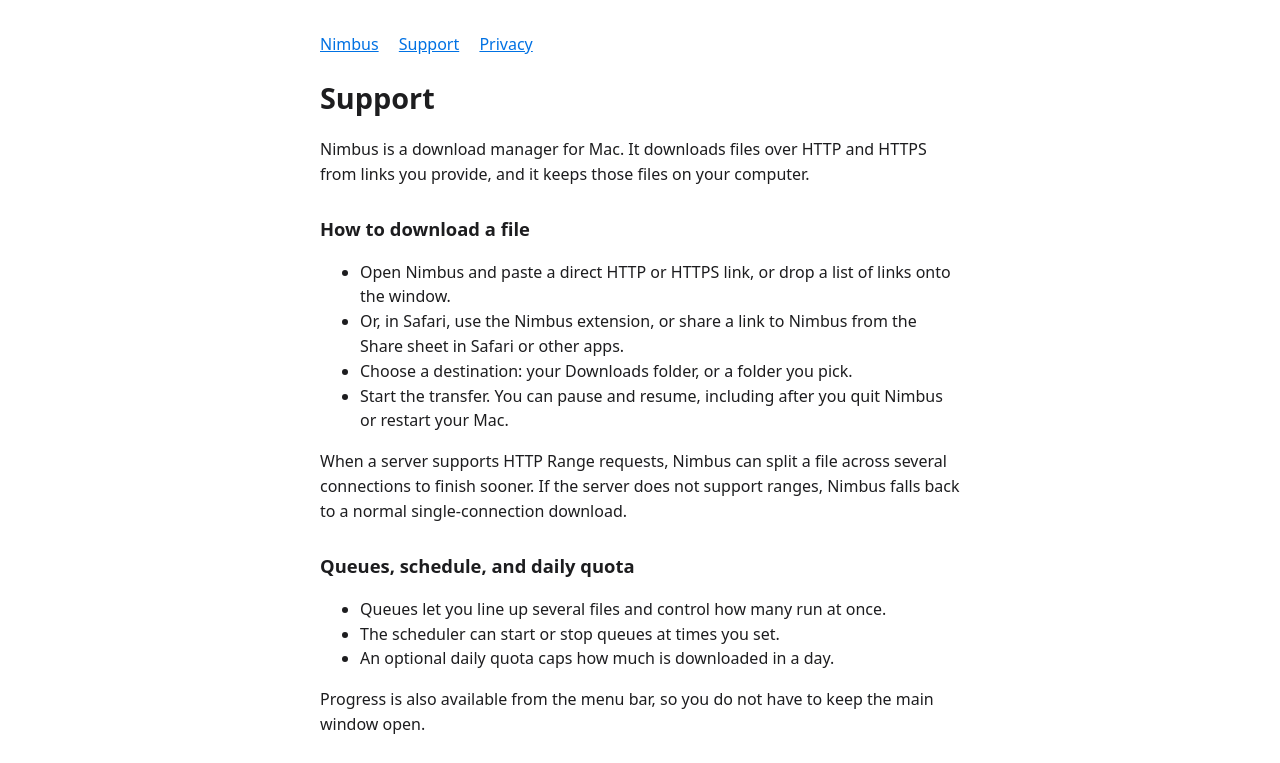
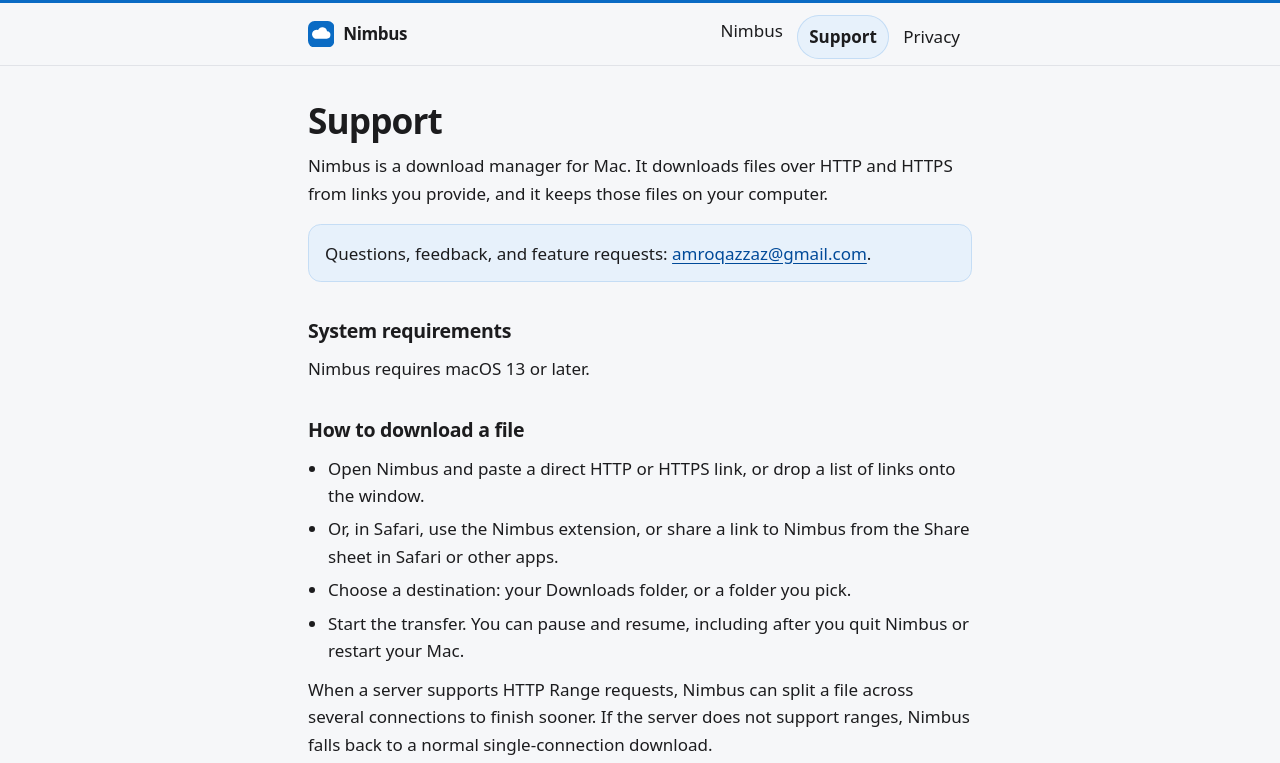
Before and after one commit to Amrkz/nimbus-site, a plain HTML site: page support.html in a window 1280 px wide. Shown: the top 763 px of the page. Drawn offline with Linux system fonts and the light colour scheme.

Commit message:
Make the Nimbus pages readable in dark mode and complete for review.
The support page now shows how to ask for help without scrolling, and the privacy policy explains how information stored on the Mac can be removed.

Co-authored-by: Amrkz <Amrkz@users.noreply.github.com>

```diff
--- /dev/null
+++ b/styles.css
@@ -0,0 +1,293 @@
+/* Shared look for the Nimbus pages.
+   Light and dark colors are both set on purpose, so text does not
+   depend on the browser guessing a background. */
+
+:root {
+  color-scheme: light dark;
+  --bg: #f6f7f9;
+  --text: #1c1c1e;
+  --muted: #4c4c52;
+  --border: #e1e3e8;
+  --link: #004a99;
+  --link-hover: #00356e;
+  --accent: #0a6bc4;
+  --chip: #e7f1fb;
+  --chip-border: #c5ddf5;
+  --hover: #eceef2;
+  --focus: #004a99;
+  --header: rgba(246, 247, 249, 0.92);
+}
+
+@media (prefers-color-scheme: dark) {
+  :root {
+    --bg: #101114;
+    --text: #f5f5f7;
+    --muted: #c8c8cd;
+    --border: #34343a;
+    --link: #9ccfff;
+    --link-hover: #d4ebff;
+    --accent: #6cb6ff;
+    --chip: #1a3146;
+    --chip-border: #2d5274;
+    --hover: #22242b;
+    --focus: #9ccfff;
+    --header: rgba(16, 17, 20, 0.92);
+  }
+}
+
+@media (forced-colors: active) {
+  :root {
+    --bg: Canvas;
+    --text: CanvasText;
+    --muted: CanvasText;
+    --border: CanvasText;
+    --link: LinkText;
+    --link-hover: LinkText;
+    --accent: LinkText;
+    --chip: Canvas;
+    --chip-border: CanvasText;
+    --hover: Canvas;
+    --focus: Highlight;
+    --header: Canvas;
+  }
+}
+
+*,
+*::before,
+*::after {
+  box-sizing: border-box;
+}
+
+html {
+  background: var(--bg);
+  color: var(--text);
+}
+
+body {
+  margin: 0;
+  background: var(--bg);
+  color: var(--text);
+  font-family: system-ui, -apple-system, BlinkMacSystemFont, "Segoe UI", Roboto, Helvetica, Arial, sans-serif;
+  font-size: 1.0625rem;
+  line-height: 1.6;
+  text-rendering: optimizeLegibility;
+}
+
+.skip {
+  position: absolute;
+  left: 1rem;
+  top: 0;
+  transform: translateY(-120%);
+  background: var(--bg);
+  color: var(--text);
+  border: 2px solid var(--focus);
+  border-radius: 0.5rem;
+  padding: 0.6rem 0.9rem;
+  z-index: 5;
+}
+
+.skip:focus {
+  transform: none;
+}
+
+.site-header {
+  position: sticky;
+  top: 0;
+  z-index: 2;
+  background: var(--header);
+  border-top: 3px solid var(--accent);
+  border-bottom: 1px solid var(--border);
+  backdrop-filter: blur(12px);
+}
+
+.inner,
+main {
+  width: min(44rem, 100%);
+  margin-inline: auto;
+  padding-left: max(1.25rem, env(safe-area-inset-left));
+  padding-right: max(1.25rem, env(safe-area-inset-right));
+}
+
+.site-header .inner {
+  display: flex;
+  flex-wrap: wrap;
+  align-items: center;
+  justify-content: space-between;
+  gap: 0.25rem 1rem;
+  padding-top: 0.35rem;
+  padding-bottom: 0.35rem;
+}
+
+.brand {
+  display: inline-flex;
+  align-items: center;
+  gap: 0.55rem;
+  min-height: 44px;
+  color: var(--text);
+  font-weight: 700;
+  letter-spacing: -0.02em;
+  text-decoration: none;
+}
+
+.brand:hover {
+  color: var(--text);
+}
+
+.mark {
+  width: 1.65rem;
+  height: 1.65rem;
+  display: block;
+  flex: none;
+}
+
+nav ul {
+  display: flex;
+  flex-wrap: wrap;
+  gap: 0.15rem;
+  list-style: none;
+  margin: 0;
+  padding: 0;
+}
+
+nav a {
+  display: inline-flex;
+  align-items: center;
+  justify-content: center;
+  min-height: 44px;
+  padding: 0.35rem 0.75rem;
+  border-radius: 999px;
+  color: var(--text);
+  text-decoration: none;
+}
+
+nav a:hover {
+  background: var(--hover);
+  color: var(--text);
+}
+
+nav a[aria-current="page"] {
+  background: var(--chip);
+  box-shadow: inset 0 0 0 1px var(--chip-border);
+  font-weight: 650;
+}
+
+main {
+  padding-top: 2.15rem;
+  padding-bottom: 3rem;
+}
+
+main:focus {
+  outline: none;
+}
+
+h1 {
+  margin: 0 0 0.75rem;
+  font-size: clamp(1.85rem, 3vw, 2.2rem);
+  line-height: 1.15;
+  letter-spacing: -0.025em;
+  font-weight: 700;
+}
+
+h2 {
+  margin: 2.2rem 0 0.55rem;
+  font-size: 1.22rem;
+  line-height: 1.3;
+  letter-spacing: -0.015em;
+  font-weight: 650;
+}
+
+p,
+li {
+  overflow-wrap: break-word;
+}
+
+p {
+  margin: 0.75rem 0;
+}
+
+ul {
+  margin: 0.75rem 0;
+  padding-left: 1.25rem;
+}
+
+li + li {
+  margin-top: 0.4rem;
+}
+
+.muted {
+  color: var(--muted);
+  font-size: 0.95rem;
+}
+
+a {
+  color: var(--link);
+  text-underline-offset: 0.16em;
+}
+
+a:visited {
+  color: var(--link);
+}
+
+a:hover {
+  color: var(--link-hover);
+}
+
+.callout {
+  margin: 1.1rem 0 0.25rem;
+  padding: 0.9rem 1rem;
+  background: var(--chip);
+  border: 1px solid var(--chip-border);
+  border-radius: 0.8rem;
+}
+
+.site-footer {
+  border-top: 1px solid var(--border);
+  color: var(--muted);
+  font-size: 0.95rem;
+}
+
+.site-footer .inner {
+  padding-top: 1.15rem;
+  padding-bottom: calc(2rem + env(safe-area-inset-bottom));
+}
+
+.site-footer p {
+  margin: 0.4rem 0;
+}
+
+:focus-visible {
+  outline: 3px solid var(--focus);
+  outline-offset: 3px;
+}
+
+@media (max-width: 420px) {
+  .site-header .inner {
+    align-items: flex-start;
+  }
+
+  nav a {
+    padding-inline: 0.6rem;
+  }
+}
+
+@media (prefers-reduced-motion: reduce) {
+  html {
+    scroll-behavior: auto;
+  }
+}
+
+@media print {
+  .site-header {
+    position: static;
+    background: #fff;
+  }
+
+  body {
+    background: #fff;
+    color: #000;
+  }
+
+  a {
+    color: #000;
+  }
+}
--- a/support.html
+++ b/support.html
@@ -2,29 +2,43 @@
 <html lang="en">
 <head>
   <meta charset="utf-8">
-  <meta name="viewport" content="width=device-width, initial-scale=1">
+  <meta name="viewport" content="width=device-width, initial-scale=1, viewport-fit=cover">
+  <meta name="color-scheme" content="light dark">
+  <meta name="description" content="Help for Nimbus, a Mac download manager. How downloads, queues, and Nimbus Pro work, and how to contact the developer.">
+  <meta name="theme-color" content="#f6f7f9" media="(prefers-color-scheme: light)">
+  <meta name="theme-color" content="#101114" media="(prefers-color-scheme: dark)">
   <title>Support — Nimbus</title>
-  <style>
-:root { color-scheme: light dark; }
-body { font-family: system-ui, -apple-system, Segoe UI, Roboto, sans-serif; line-height: 1.55; max-width: 40rem; margin: 2rem auto; padding: 0 1.25rem; color: #1d1d1f; }
-@media (prefers-color-scheme: dark) { body { color: #f5f5f7; } }
-h1 { font-size: 1.8rem; margin-bottom: 0.25rem; }
-h2 { font-size: 1.15rem; margin-top: 1.8rem; }
-p, li { font-size: 1rem; }
-.muted { color: #6e6e73; font-size: 0.95rem; }
-a { color: #0071e3; }
-footer { margin-top: 3rem; padding-top: 1rem; border-top: 1px solid #d2d2d7; font-size: 0.9rem; }
-nav a { margin-right: 1rem; }
-</style>
+  <link rel="icon" href="favicon.svg" type="image/svg+xml">
+  <link rel="icon" href="favicon.ico" sizes="any">
+  <link rel="stylesheet" href="styles.css">
 </head>
 <body>
-  <nav>
-    <a href="index.html">Nimbus</a>
-    <a href="support.html">Support</a>
-    <a href="privacy.html">Privacy</a>
+  <a class="skip" href="#content">Skip to content</a>
+  <header class="site-header">
+    <div class="inner">
+      <a class="brand" href="index.html">
+        <svg class="mark" viewBox="0 0 32 32" aria-hidden="true" focusable="false">
+          <rect width="32" height="32" rx="8" fill="#0a6bc4"/>
+          <path fill="#ffffff" d="M8.6 21.4h14.1a4.55 4.55 0 0 0 .4-9.08 5.7 5.7 0 0 0-10.9-1.35A3.85 3.85 0 0 0 8.6 21.4z"/>
+        </svg>
+        <span>Nimbus</span>
+      </a>
+      <nav aria-label="Pages">
+        <ul>
+          <li><a href="index.html">Nimbus</a></li>
+          <li><a href="support.html" aria-current="page">Support</a></li>
+          <li><a href="privacy.html">Privacy</a></li>
+        </ul>
       </nav>
+    </div>
+  </header>
+  <main id="content" tabindex="-1">
     <h1>Support</h1>
     <p>Nimbus is a download manager for Mac. It downloads files over HTTP and HTTPS from links you provide, and it keeps those files on your computer.</p>
+    <p class="callout">Questions, feedback, and feature requests: <a href="mailto:amroqazzaz@gmail.com">amroqazzaz@gmail.com</a>.</p>
+
+    <h2>System requirements</h2>
+    <p>Nimbus requires macOS 13 or later.</p>
 
     <h2>How to download a file</h2>
     <ul>
@@ -49,13 +63,26 @@ nav a { margin-right: 1rem; }
     <h2>What this App Store edition does not do</h2>
     <p>Nimbus downloads direct HTTP and HTTPS files only. It does not download videos from YouTube or other media sites, it does not grab or copy entire websites, and it does not download torrents or magnet links. It is not a web browser.</p>
 
+    <h2>If something does not behave as expected</h2>
+    <ul>
+      <li>A file downloads with one connection when the server does not support HTTP Range requests. Several connections are used only when the server allows them.</li>
+      <li>Pause and resume, including after you quit Nimbus or restart your Mac, applies to a transfer you already started.</li>
+      <li>If Nimbus cannot save outside your Downloads folder, choose the folder again. Access to other folders is granted only when you select them.</li>
+      <li>To use the Safari extension, turn it on in Safari Settings, under Extensions. It sends a link you chose to Nimbus on the same Mac.</li>
+      <li>If Nimbus Pro looks locked after you reinstall Nimbus or use another Mac, open the unlock sheet and use Restore Purchases with the same Apple Account.</li>
+    </ul>
+
     <h2>Privacy</h2>
     <p>Downloads go directly from the servers you specify to your Mac. Nimbus does not create an account and does not collect personal data. For the full policy, see the <a href="privacy.html">Privacy Policy</a>.</p>
 
     <h2>Contact</h2>
     <p>If something does not work as expected, email <a href="mailto:amroqazzaz@gmail.com">amroqazzaz@gmail.com</a> and include the macOS version, the Nimbus version, and a short description of what happened. Please do not send confidential files unless you have already agreed to do so.</p>
-  <footer>
-    <p>Developer: Amr Ali.</p>
+  </main>
+  <footer class="site-footer">
+    <div class="inner">
+      <p>Developer: Amr Ali. Questions: <a href="mailto:amroqazzaz@gmail.com">amroqazzaz@gmail.com</a>.</p>
+      <p><a href="index.html">Nimbus</a> · <a href="support.html">Support</a> · <a href="privacy.html">Privacy Policy</a></p>
+    </div>
   </footer>
 </body>
 </html>
```
Also changed, not shown: index.html (+33 -19 lines), privacy.html (+45 -20 lines), favicon.ico (added), favicon.svg (added), 1 other file. Lines whose indentation alone changed are shown as unchanged.
